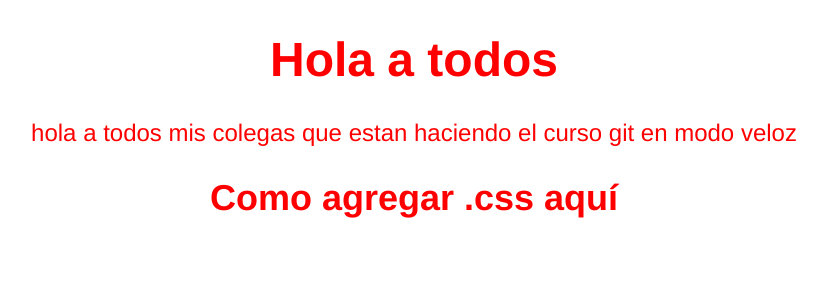
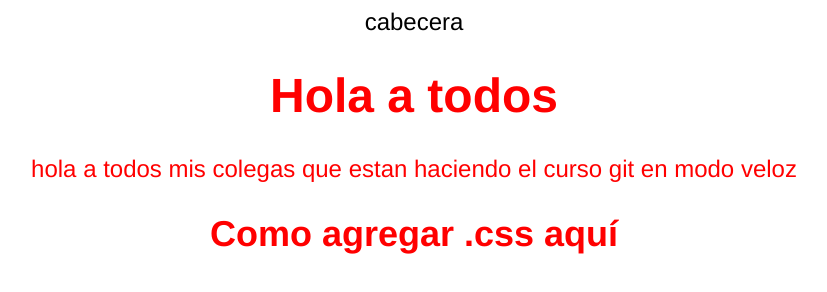
Before and after one commit to Gapcroz/ejemplo, a plain HTML site: page index.html in a window 1280 px wide. Shown: the whole page, without its empty margins (226-1053 px from the left). Drawn offline with Linux system fonts and the light colour scheme.

Commit message:
lowshnoedfisopfijseiofjspoefjsp

```diff
--- a/estilo.css
+++ b/estilo.css
@@ -4,3 +4,6 @@ body {
   font-family: "Franklin Gothic Medium";
   font-size: x-large;
 }
+#cabecera {
+  color: black;
+}
--- a/index.html
+++ b/index.html
@@ -1,14 +1,15 @@
 <!DOCTYPE html>
 <head>
-  <title> el titulo del post</title>
-  <link rel="stylesheet" href="estilo.css"/>
+  <title>el titulo del post</title>
+  <link rel="stylesheet" href="estilo.css" />
 </head>
 <body>
   <div className="saludos">
+    <div id="cabecera">cabecera</div>
     <h1>Hola a todos</h1>
     <p>
       hola a todos mis colegas que estan haciendo el curso git en modo veloz
     </p>
-    <h2> Como agregar .css aquí</h2>
+    <h2>Como agregar .css aquí</h2>
   </div>
 </body>
```
